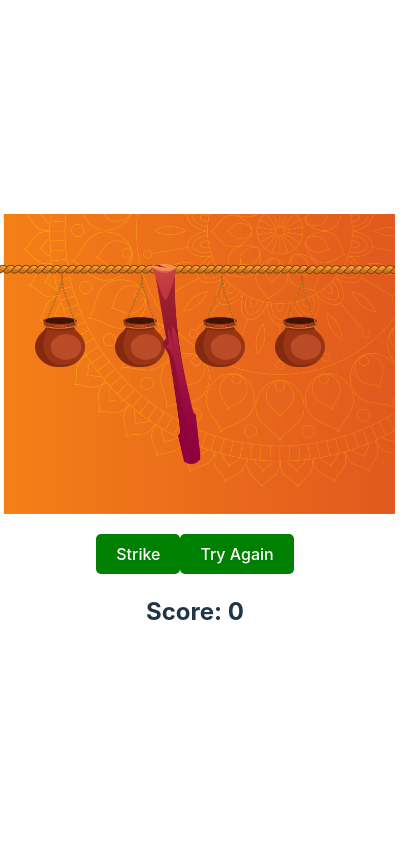
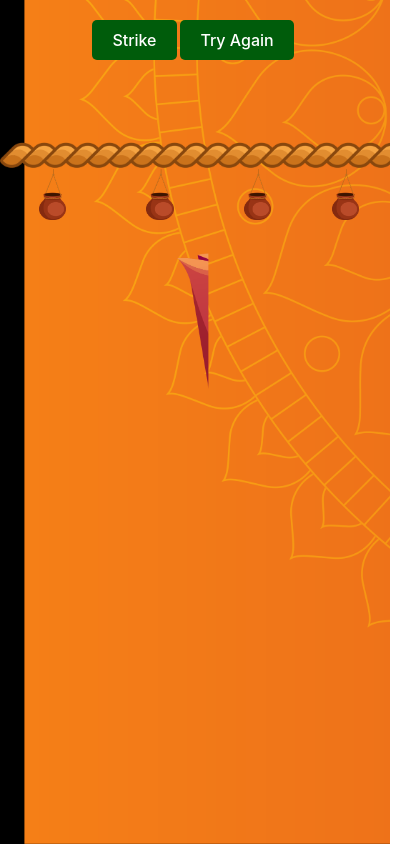
Before and after one commit to Nipunc55/New-Year-Games, a React (Vite) app: page / in a window 390 px wide. Shown: the whole page, 415 px wide, since content can reach past the window. Built offline with nearby package versions, Linux system fonts and the light colour scheme.

Commit message:
CHG | change sizes to responsive

```diff
--- a/src/App.css
+++ b/src/App.css
@@ -2,4 +2,11 @@ body {
   display: flex;
   align-items: center;
   justify-content: center;
+  height: 100vh;
+  width: 100wh;
+  background-color: aliceblue;
 }
+#root {
+  width: 100%;
+  height: 100%;
+}
--- a/src/games/Game_01.jsx
+++ b/src/games/Game_01.jsx
@@ -1,6 +1,6 @@
 import React, { useRef, useState, useEffect } from 'react'
 import Popup from 'reactjs-popup'
-import styles from '../styles/App.module.css'
+import styles from '../styles/Game_1.module.css'
 import destroyedTargetImage from '../assets/images/pot2.png'
 import targetImage from '../assets/images/pot1.png'
 
@@ -38,7 +38,7 @@ function Game_01() {
       ) {
         const result = CheckResult(index)
 
-        openPopup()
+        // openPopup()
 
         if (result) {
           setScore((prevScore) => prevScore + 1)
@@ -60,6 +60,8 @@ function Game_01() {
     element.style.left = position
   }
   const ResatrtGame = () => {
+    console.log('restart')
+    SetPoupMassage('')
     const targets = document.querySelectorAll(`.${styles.target}`)
     targets.forEach((element) => {
       element.src = targetImage
@@ -97,6 +99,7 @@ function Game_01() {
         <img src={image} alt="" className={styles.target} id={styles.target4} />
         <div className={styles.hammer} id={styles.hammer}></div>
       </div>
+      <div className={styles.buttonContainer}>
         <button className={styles.button} onClick={handleStrike}>
           Strike
         </button>
@@ -104,7 +107,8 @@ function Game_01() {
         <button className={styles.button} onClick={ResatrtGame}>
           Try Again
         </button>
-      <div className={styles.score}>Score: {score}</div>
+        <div className={styles.score}>{popupMsg}</div>
+      </div>
     </div>
   )
 }
--- a/src/styles/App.module.css
+++ b/src/styles/Game_1.module.css
@@ -1,44 +1,48 @@
 .App {
   text-align: center;
-  padding: 20px;
+  background-color: aqua;
+
+  width: 100%;
+  height: 100%;
 }
 
 .container {
   background-image: url('../assets/images/bg.png');
   background-size: cover;
-  position: relative;
-  width: 400px;
-  height: 300px;
+  background-color: rgb(0, 0, 0);
+  position: absolute;
+  width: 100%;
+  height: 100%;
   margin: 0 auto;
 }
 
 .target {
   position: absolute;
-  width: 50px;
+  width: 7%;
   /* height: 50px; */
   top: 20%;
 }
 #target1 {
-  left: 40px;
+  left: 10%;
 }
 
 #target2 {
-  left: 120px;
+  left: 37.5%;
 }
 
 #target3 {
-  left: 200px;
+  left: 62.5%;
 }
 
 #target4 {
-  left: 280px;
+  left: 85%;
 }
 
 .hammer {
   position: absolute;
-  top: 50px;
-  width: 50px;
-  height: 200px;
+  top: 30%;
+  width: 8%;
+  height: 60%;
   background-image: url('../assets/images/stick.png');
 
   background-size: cover;
@@ -56,7 +60,7 @@
     transform: translateX(0);
   }
   to {
-    transform: translateX(300px);
+    transform: translateX(1100%);
   }
 }
 @keyframes strike-hammer {
@@ -70,16 +74,22 @@
 
 .button {
   margin-top: 20px;
+  margin-right: 1%;
   padding: 10px 20px;
   font-size: 16px;
   border-radius: 5px;
-  background-color: green;
+  background-color: rgb(0, 92, 11);
   color: white;
   border: none;
 }
 
 .score {
-  font-size: 24px;
+  /* font-size: 24px;
   font-weight: bold;
   margin-top: 20px;
+  margin-bottom: 15%; */
 }
+.buttonContainer {
+  position: relative;
+  z-index: 10;
+}
```
Lines whose indentation alone changed are shown as unchanged.
